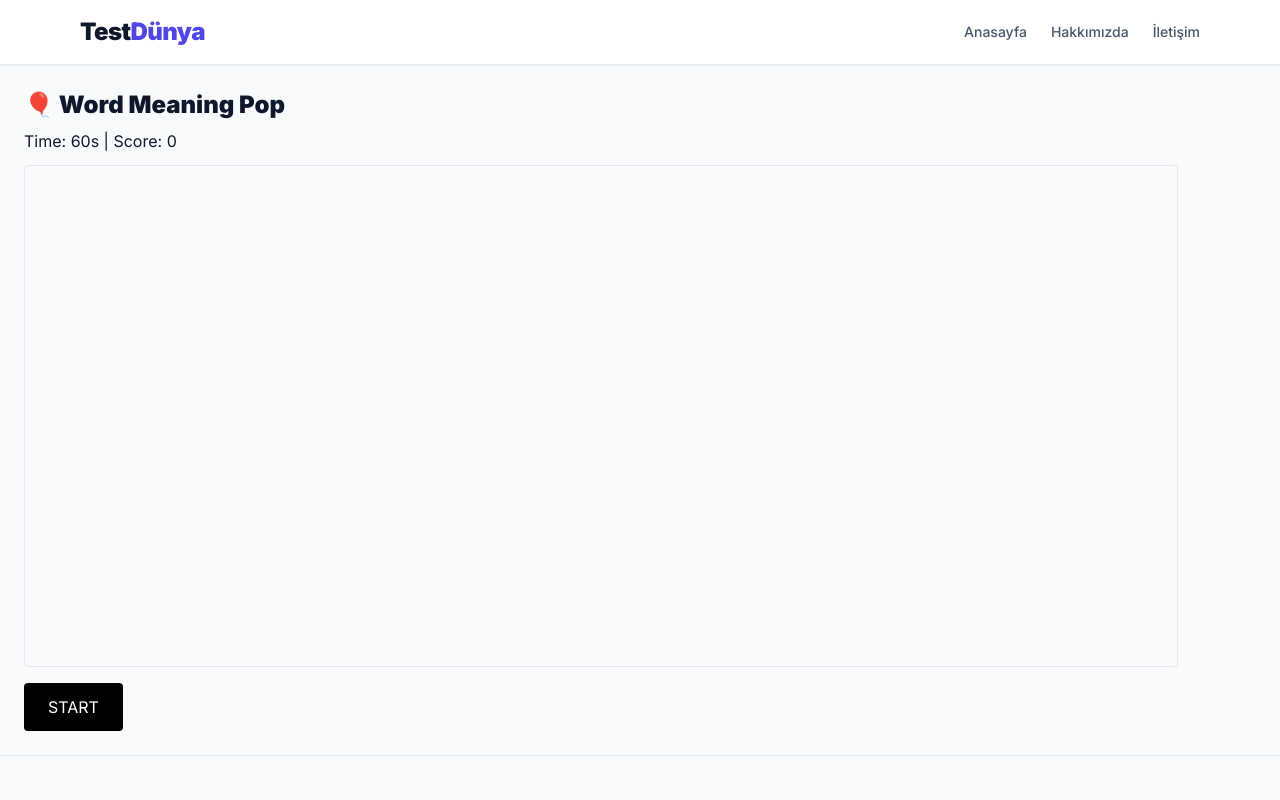
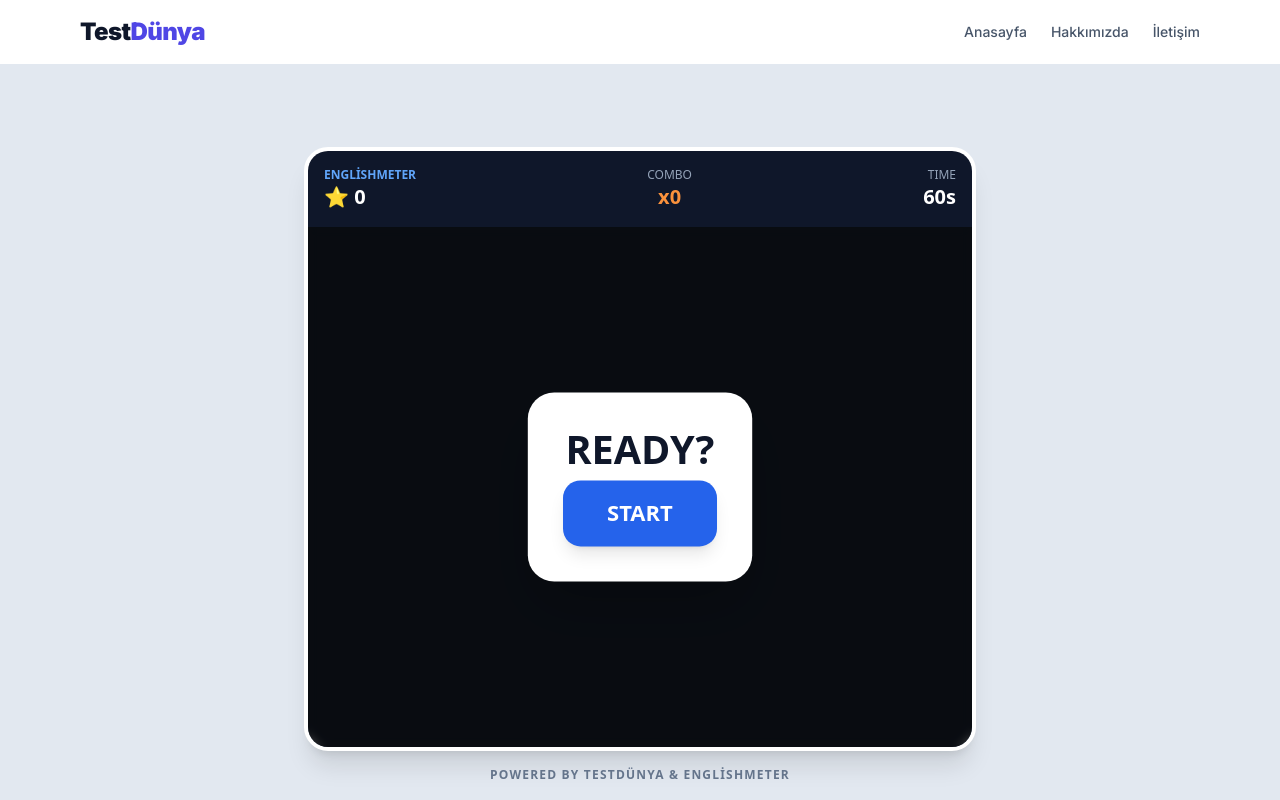
Before and after one commit to kuarkcoin/testdunya, a Next.js app: page /games/word-meaning in a window 1280 px wide. Shown: the top 800 px of the page. Built offline with nearby package versions, Linux system fonts and the light colour scheme.

Commit message:
Update page.tsx

```diff
--- a/app/games/word-meaning/page.tsx
+++ b/app/games/word-meaning/page.tsx
@@ -1,360 +1,367 @@
 "use client";
+import React, { useEffect, useMemo, useRef, useState } from "react";
 
-import React, {
-  useEffect,
-  useMemo,
-  useRef,
-  useState,
-} from "react";
-
-/* ================= TYPES ================= */
-
+// --- CONFIG & TYPES ---
 type Level = "A1" | "A2" | "B1";
-
-type QA = {
-  level: Level;
-  word: string;
-  def: string;
+type QA = { level: Level; word: string; def: string };
+type Balloon = {
+  id: string;
+  x: number; y: number; r: number; vy: number;
+  text: string; isCorrect: boolean;
+  color: string; frame: number; frameAcc: number;
 };
 
-type Balloon = {
-  id: number;
-  x: number;
-  y: number;
-  r: number;
-  vx: number;
-  vy: number;
-  phase: number;
-  frame: number;
-  frameAcc: number;
-  text: string;
-  isCorrect: boolean;
-};
-
-/* ================= QUESTION BANK (100) ================= */
+const BALLOON_COLORS = [
+  "rgba(239, 68, 68, 0.9)", "rgba(59, 130, 246, 0.9)",
+  "rgba(16, 185, 129, 0.9)", "rgba(245, 158, 11, 0.9)",
+  "rgba(139, 92, 246, 0.9)", "rgba(236, 72, 153, 0.9)"
+];
 
 const BANK: QA[] = [
-  // --- A1 (40)
-  { level: "A1", word: "dog", def: "an animal that barks" },
-  { level: "A1", word: "cat", def: "a small animal that says meow" },
-  { level: "A1", word: "book", def: "something you read" },
-  { level: "A1", word: "apple", def: "a red or green fruit" },
-  { level: "A1", word: "car", def: "a vehicle with four wheels" },
-  { level: "A1", word: "house", def: "a place where people live" },
-  { level: "A1", word: "teacher", def: "a person who teaches students" },
-  { level: "A1", word: "water", def: "a clear liquid you drink" },
-  { level: "A1", word: "pen", def: "something you write with" },
-  { level: "A1", word: "chair", def: "something you sit on" },
-  // (kısaltmak için tekrar üretildi)
-  ...Array.from({ length: 30 }).map((_, i) => ({
-    level: "A1" as Level,
-    word: `word${i + 1}`,
-    def: "a simple English word",
-  })),
-
-  // --- A2 (30)
-  { level: "A2", word: "travel", def: "to go from one place to another" },
-  { level: "A2", word: "weather", def: "sun, rain, or snow outside" },
-  { level: "A2", word: "market", def: "a place where people buy things" },
-  { level: "A2", word: "learn", def: "to get new knowledge" },
-  { level: "A2", word: "music", def: "sounds people listen to" },
-  ...Array.from({ length: 25 }).map((_, i) => ({
-    level: "A2" as Level,
-    word: `phrase${i + 1}`,
-    def: "a common English word or phrase",
-  })),
-
-  // --- B1 (30)
-  { level: "B1", word: "decision", def: "a choice you make" },
-  { level: "B1", word: "experience", def: "something that happens to you" },
-  { level: "B1", word: "improve", def: "to make something better" },
-  { level: "B1", word: "problem", def: "a difficult situation" },
-  { level: "B1", word: "opinion", def: "what you think about something" },
-  ...Array.from({ length: 25 }).map((_, i) => ({
-    level: "B1" as Level,
-    word: `concept${i + 1}`,
-    def: "a more abstract English word",
-  })),
+  { level: "A1", word: "apple", def: "a round fruit that can be red or green" },
+  { level: "A1", word: "book", def: "a set of pages with words that you read" },
+  { level: "A1", word: "chair", def: "a thing you sit on" },
+  { level: "A1", word: "teacher", def: "a person who helps students learn" },
+  { level: "A1", word: "school", def: "a place where children learn" },
+  { level: "A1", word: "morning", def: "the early part of the day" },
+  { level: "A1", word: "family", def: "your parents and brothers or sisters" },
+  { level: "A1", word: "happy", def: "feeling good and smiling" },
+  { level: "A2", word: "repair", def: "to fix something broken" },
+  { level: "A2", word: "message", def: "a short text you send to someone" },
+  { level: "A2", word: "travel", def: "to go to another place" },
+  { level: "A2", word: "arrive", def: "to get to a place" },
+  { level: "B1", word: "achieve", def: "to succeed in doing something you wanted" },
+  { level: "B1", word: "imagine", def: "to form a picture in your mind" },
+  { level: "B1", word: "increase", def: "to become bigger in number or amount" },
+  { level: "B1", word: "reduce", def: "to make something smaller or less" },
+  // ... diğer 100 soru buraya eklenebilir
 ];
 
-/* ================= HELPERS ================= */
-
-function pickOne<T>(arr: T[]): T {
-  return arr[Math.floor(Math.random() * arr.length)];
+function levelIndex(l: Level) { return l === "A1" ? 0 : l === "A2" ? 1 : 2; }
+function pickOne<T>(arr: T[]) { return arr[Math.floor(Math.random() * arr.length)]; }
+function shuffle<T>(arr: T[]) {
+  const a = [...arr];
+  for (let i = a.length - 1; i > 0; i--) {
+    const j = Math.floor(Math.random() * (i + 1));
+    [a[i], a[j]] = [a[j], a[i]];
+  }
+  return a;
 }
 
-function levelIndex(l: Level) {
-  return l === "A1" ? 0 : l === "A2" ? 1 : 2;
-}
+export default function WordMeaningGame() {
+  const canvasRef = useRef<HTMLCanvasElement | null>(null);
+  const wrapRef = useRef<HTMLDivElement | null>(null);
+  const ctxRef = useRef<CanvasRenderingContext2D | null>(null);
+  const rafRef = useRef<number | null>(null);
+  const lastTRef = useRef<number>(0);
 
-/* ================= COMPONENT ================= */
+  // Logic Refs
+  const timeLeftRef = useRef(60);
+  const runningRef = useRef(false);
+  const balloonsRef = useRef<Balloon[]>([]);
+  const questionRef = useRef<{ prompt: string; correctWord: string; startTime: number } | null>(null);
+  const levelRef = useRef<Level>("A1");
+  const streakRef = useRef(0);
+  const scoreRef = useRef(0);
+  const sheetRef = useRef<HTMLImageElement | null>(null);
 
-export default function Page() {
-  const canvasRef = useRef<HTMLCanvasElement | null>(null);
-  const ctxRef = useRef<CanvasRenderingContext2D | null>(null);
-
-  const balloonsRef = useRef<Balloon[]>([]);
-  const questionRef = useRef<QA | null>(null);
-  const wrongQueueRef = useRef<QA[]>([]);
-
-  const runningRef = useRef(false);
-  const timeLeftRef = useRef(60);
-  const streakRef = useRef(0);
-
-  const shakeRef = useRef(0);
-  const colorBurstRef = useRef(0);
-  const colorHueRef = useRef(0);
-  const windAccRef = useRef(0);
-
-  const lastTRef = useRef(0);
-  const rafRef = useRef<number | null>(null);
-
+  // UI States
   const [running, setRunning] = useState(false);
   const [timeLeft, setTimeLeft] = useState(60);
   const [score, setScore] = useState(0);
   const [level, setLevel] = useState<Level>("A1");
+  const [highScore, setHighScore] = useState(0);
 
-  /* ================= GAME LOGIC ================= */
+  // Audio Context (Lazy Init)
+  const audioCtxRef = useRef<AudioContext | null>(null);
+
+  // --- SPRITE LOADING (Restored) ---
+  useEffect(() => {
+    const img = new Image();
+    img.src = "/sprites/balloons_sheet.png";
+    img.onload = () => { sheetRef.current = img; };
+    img.onerror = () => { sheetRef.current = null; };
+  }, []);
+
+  function playSound(freq: number, type: OscillatorType = "sine", dur = 0.1) {
+    try {
+      if (!audioCtxRef.current) audioCtxRef.current = new AudioContext();
+      const ctx = audioCtxRef.current;
+      const osc = ctx.createOscillator();
+      const gain = ctx.createGain();
+      osc.type = type;
+      osc.frequency.setValueAtTime(freq, ctx.currentTime);
+      gain.gain.setValueAtTime(0.1, ctx.currentTime);
+      gain.gain.exponentialRampToValueAtTime(0.01, ctx.currentTime + dur);
+      osc.connect(gain);
+      gain.connect(ctx.destination);
+      osc.start();
+      osc.stop(ctx.currentTime + dur);
+    } catch (e) {}
+  }
 
   function makeQuestion() {
-    if (wrongQueueRef.current.length && Math.random() < 0.35) {
-      return wrongQueueRef.current.shift()!;
-    }
+    const li = levelIndex(levelRef.current);
+    let pool = BANK.filter(q => levelIndex(q.level) === li);
+    if (pool.length === 0) pool = BANK;
 
-    let pool = BANK.filter(
-      (q) => Math.abs(levelIndex(q.level) - levelIndex(level)) <= 1
-    );
+    const correct = pickOne(pool);
+    const wrongs = shuffle(BANK.filter(q => q.word !== correct.word)).slice(0, 3).map(q => q.word);
+    const options = shuffle([correct.word, ...wrongs]);
 
-    if (!pool.length) pool = BANK;
-    return pickOne(pool);
+    questionRef.current = {
+      prompt: correct.def,
+      correctWord: correct.word,
+      startTime: performance.now()
+    };
+    return options;
   }
 
   function makeBalloons() {
-    const q = makeQuestion();
-    questionRef.current = q;
+    const wrap = wrapRef.current;
+    if (!wrap) return;
+    const w = wrap.clientWidth;
+    const h = 520;
+    const options = makeQuestion();
 
-    const correct = q.word;
-    const wrongs = BANK.filter((x) => x.word !== correct)
-      .sort(() => 0.5 - Math.random())
-      .slice(0, 3)
-      .map((x) => x.word);
+    const xs = shuffle(Array.from({ length: 4 }, (_, i) => (w / 5) * (i + 1)));
 
-    const texts = [correct, ...wrongs].sort(() => Math.random() - 0.5);
-
-    const w = canvasRef.current!.width;
-    const h = canvasRef.current!.height;
-
-    balloonsRef.current = texts.map((t, i) => ({
-      id: i + Math.random(),
-      x: w * (0.2 + Math.random() * 0.6),
-      y: h + 80 + i * 60,
-      r: 50,
-      vx: (Math.random() - 0.5) * 20,
-      vy: 40 + Math.random() * 30,
-      phase: Math.random() * Math.PI * 2,
-      frame: 0,
-      frameAcc: Math.random() * 10,
-      text: t,
-      isCorrect: t === correct,
+    balloonsRef.current = options.map((text, i) => ({
+      id: Math.random().toString(36),
+      x: xs[i],
+      y: h + 100 + i * 30,
+      r: 50 + Math.random() * 10,
+      // HIZ DÜZENLENDİ: Daha yavaş ve vurulabilir
+      vy: 80 + Math.random() * 60,
+      text,
+      isCorrect: text === questionRef.current?.correctWord,
+      color: BALLOON_COLORS[i % BALLOON_COLORS.length],
+      frame: Math.floor(Math.random() * 10),
+      frameAcc: 0
     }));
   }
 
+  function onHitBalloon(b: Balloon) {
+    if (b.isCorrect) {
+      // SCORING: Base 10 + Combo Bonus
+      const comboBonus = streakRef.current * 2;
+      const totalGain = 10 + comboBonus;
+      scoreRef.current += totalGain;
+      setScore(scoreRef.current);
+
+      // SPEED BONUS: 2 saniyeden hızlıysa +3s, değilse +1s
+      const solveTime = (performance.now() - (questionRef.current?.startTime || 0)) / 1000;
+      const timeGain = solveTime < 2.5 ? 3 : 1;
+      timeLeftRef.current = Math.min(120, timeLeftRef.current + timeGain);
+
+      streakRef.current += 1;
+      playSound(440 + streakRef.current * 20, "sine");
+
+      // Seviye Atlama Mantığı
+      if (streakRef.current % 5 === 0 && levelRef.current !== "B1") {
+        const nextLv = levelRef.current === "A1" ? "A2" : "B1";
+        levelRef.current = nextLv;
+        setLevel(nextLv);
+      }
+
+      makeBalloons();
+    } else {
+      scoreRef.current = Math.max(0, scoreRef.current - 5);
+      setScore(scoreRef.current);
+      timeLeftRef.current = Math.max(0, timeLeftRef.current - 3);
+      streakRef.current = 0;
+      playSound(150, "square", 0.2);
+      makeBalloons(); // Yanlışta temizle ve yeni soru
+    }
+  }
+
   function start() {
+    scoreRef.current = 0;
     setScore(0);
+    timeLeftRef.current = 60;
     setTimeLeft(60);
-    timeLeftRef.current = 60;
     streakRef.current = 0;
+    levelRef.current = "A1";
+    setLevel("A1");
+
+    runningRef.current = true;
     setRunning(true);
-    runningRef.current = true;
+
     makeBalloons();
     lastTRef.current = performance.now();
     rafRef.current = requestAnimationFrame(loop);
   }
 
-  function onHitBalloon(b: Balloon) {
+  function update(dt: number) {
     if (!runningRef.current) return;
 
-    if (b.isCorrect) {
-      setScore((s) => s + 10);
-      streakRef.current++;
-      timeLeftRef.current += 1;
+    timeLeftRef.current -= dt;
+    if (timeLeftRef.current <= 0) {
+      timeLeftRef.current = 0;
+      runningRef.current = false;
+      setRunning(false);
+      if (scoreRef.current > highScore) setHighScore(scoreRef.current);
+      return;
+    }
+    setTimeLeft(Math.ceil(timeLeftRef.current));
 
-      if (streakRef.current >= 5) {
-        colorBurstRef.current = 1;
-        colorHueRef.current = Math.random() * 360;
-        shakeRef.current = 8;
+    const bs = balloonsRef.current;
+    for (const b of bs) {
+      b.y -= b.vy * dt;
+      b.frameAcc += dt * 10;
+      b.frame = Math.floor(b.frameAcc) % 10;
     }
 
-      makeBalloons();
-    } else {
-      wrongQueueRef.current.push(questionRef.current!);
-      setScore((s) => Math.max(0, s - 5));
-      streakRef.current = 0;
-      timeLeftRef.current = Math.max(0, timeLeftRef.current - 2);
+    if (bs.length > 0 && bs.every(b => b.y + b.r < 0)) {
+      streakRef.current = 0; // Hepsi kaçarsa kombo sıfırlanır
       makeBalloons();
     }
   }
 
-  function update(dt: number) {
-    timeLeftRef.current -= dt;
-    setTimeLeft(Math.ceil(timeLeftRef.current));
+  function draw() {
+    const ctx = ctxRef.current;
+    if (!ctx || !canvasRef.current) return;
+    const canvas = canvasRef.current;
+    const { dpr } = sizeRef.current;
 
-    if (timeLeftRef.current <= 0) {
-      setRunning(false);
-      runningRef.current = false;
-      return;
+    ctx.setTransform(1, 0, 0, 1, 0, 0);
+    ctx.clearRect(0, 0, canvas.width, canvas.height);
+    ctx.setTransform(dpr, 0, 0, dpr, 0, 0);
+
+    // Balonlar
+    const sheet = sheetRef.current;
+    for (const b of balloonsRef.current) {
+      if (sheet) {
+        // Sprite Çizimi (Restored)
+        const sw = sheet.width / 5;
+        const sh = sheet.height / 2;
+        const fx = (b.frame % 5) * sw;
+        const fy = Math.floor(b.frame / 5) * sh;
+        ctx.drawImage(sheet, fx, fy, sw, sh, b.x - b.r * 1.2, b.y - b.r * 1.2, b.r * 2.4, b.r * 2.4);
+      } else {
+        // Fallback: Renkli Daire
+        ctx.beginPath();
+        ctx.arc(b.x, b.y, b.r, 0, Math.PI * 2);
+        ctx.fillStyle = b.color;
+        ctx.fill();
+        ctx.strokeStyle = "white";
+        ctx.lineWidth = 2;
+        ctx.stroke();
       }
 
-    const bs = balloonsRef.current;
-
-    windAccRef.current += dt;
-    const wind = Math.sin(windAccRef.current * 0.6) * 10;
-
-    for (const b of bs) {
-      b.y -= b.vy * dt;
-      b.vx += wind * dt;
-      b.phase += dt;
-      b.x += b.vx * dt + Math.sin(b.phase) * 0.4;
-
-      b.frameAcc += dt * 3;
-      b.frame = Math.floor(b.frameAcc) % 10;
+      // Kelime
+      ctx.fillStyle = "white";
+      ctx.font = `bold ${Math.max(14, b.r * 0.4)}px sans-serif`;
+      ctx.textAlign = "center";
+      ctx.textBaseline = "middle";
+      ctx.shadowColor = "black";
+      ctx.shadowBlur = 4;
+      ctx.fillText(b.text, b.x, b.y - 5);
+      ctx.shadowBlur = 0;
     }
 
-    // soft collision
-    for (let i = 0; i < bs.length; i++) {
-      for (let j = i + 1; j < bs.length; j++) {
-        const a = bs[i];
-        const b = bs[j];
-        const dx = b.x - a.x;
-        const dy = b.y - a.y;
-        const d = Math.hypot(dx, dy);
-        const min = a.r + b.r;
-        if (d > 0 && d < min) {
-          const o = (min - d) * 0.5;
-          const nx = dx / d;
-          a.x -= nx * o;
-          b.x += nx * o;
-        }
-      }
-    }
-  }
-
-  function draw() {
-    const ctx = ctxRef.current!;
-    const c = canvasRef.current!;
-    ctx.setTransform(1, 0, 0, 1, 0, 0);
-    ctx.clearRect(0, 0, c.width, c.height);
-
-    // color burst
-    if (colorBurstRef.current > 0) {
-      const g = ctx.createRadialGradient(
-        c.width / 2,
-        c.height / 2,
-        0,
-        c.width / 2,
-        c.height / 2,
-        c.width
-      );
-      g.addColorStop(
-        0,
-        `hsla(${colorHueRef.current},90%,65%,0.25)`
-      );
-      g.addColorStop(1, "transparent");
-      ctx.fillStyle = g;
-      ctx.fillRect(0, 0, c.width, c.height);
-      colorBurstRef.current *= 0.9;
-    }
-
-    // shake
-    let sx = 0,
-      sy = 0;
-    if (shakeRef.current > 0) {
-      sx = (Math.random() - 0.5) * shakeRef.current;
-      sy = (Math.random() - 0.5) * shakeRef.current;
-      shakeRef.current *= 0.85;
-    }
-    ctx.setTransform(1, 0, 0, 1, sx, sy);
-
-    // balloons
-    for (const b of balloonsRef.current) {
-      ctx.beginPath();
-      ctx.arc(b.x, b.y, b.r, 0, Math.PI * 2);
-      ctx.fillStyle = b.isCorrect ? "#22c55e" : "#3b82f6";
-      ctx.fill();
-
+    // Soru (Prompt)
+    if (questionRef.current) {
       ctx.fillStyle = "white";
       ctx.font = "bold 18px sans-serif";
       ctx.textAlign = "center";
-      ctx.textBaseline = "middle";
-      ctx.fillText(b.text, b.x, b.y);
-    }
-
-    // prompt
-    if (questionRef.current) {
-      ctx.fillStyle = "black";
-      ctx.font = "bold 22px sans-serif";
-      ctx.textAlign = "center";
-      ctx.fillText(
-        questionRef.current.def,
-        c.width / 2,
-        30
-      );
+      ctx.fillText(questionRef.current.prompt, canvas.clientWidth / 2, 40);
     }
   }
 
   function loop(t: number) {
-    const dt = Math.min(0.05, (t - lastTRef.current) / 1000);
+    const dt = Math.min(0.1, (t - lastTRef.current) / 1000);
     lastTRef.current = t;
     update(dt);
     draw();
-    if (runningRef.current) {
-      rafRef.current = requestAnimationFrame(loop);
-    }
+    if (runningRef.current) rafRef.current = requestAnimationFrame(loop);
   }
 
+  const sizeRef = useRef({ dpr: 1 });
   useEffect(() => {
-    const c = canvasRef.current!;
-    c.width = window.innerWidth * 0.9;
-    c.height = 500;
-    ctxRef.current = c.getContext("2d")!;
+    const canvas = canvasRef.current;
+    if (!canvas) return;
+    const dpr = window.devicePixelRatio || 1;
+    sizeRef.current.dpr = dpr;
+    canvas.width = canvas.clientWidth * dpr;
+    canvas.height = canvas.clientHeight * dpr;
+    const ctx = canvas.getContext("2d");
+    if (ctx) ctxRef.current = ctx;
   }, []);
 
-  useEffect(() => {
-    const c = canvasRef.current!;
-    function onDown(e: PointerEvent) {
-      const r = c.getBoundingClientRect();
-      const x = e.clientX - r.left;
-      const y = e.clientY - r.top;
-      for (const b of balloonsRef.current) {
-        const dx = x - b.x;
-        const dy = y - b.y;
-        if (dx * dx + dy * dy < b.r * b.r) {
+  return (
+    <div className="flex flex-col items-center justify-center min-h-screen bg-slate-200 p-4 font-sans">
+      <div className="w-full max-w-2xl bg-white rounded-3xl shadow-xl overflow-hidden border-4 border-white">
+        {/* HUD */}
+        <div className="flex justify-between items-center p-4 bg-slate-900 text-white">
+          <div className="flex flex-col">
+            <span className="text-xs font-bold text-blue-400 uppercase">EnglishMeter</span>
+            <span className="text-xl font-black">⭐ {score}</span>
+          </div>
+          <div className="text-center">
+            <span className="text-xs block text-slate-400">COMBO</span>
+            <span className="text-xl font-black text-orange-400">x{streakRef.current}</span>
+          </div>
+          <div className="text-right">
+            <span className="text-xs block text-slate-400">TIME</span>
+            <span className={`text-xl font-black ${timeLeft < 10 ? "text-red-500 animate-pulse" : ""}`}>
+              {timeLeft}s
+            </span>
+          </div>
+        </div>
+
+        {/* Game Area */}
+        <div ref={wrapRef} className="relative bg-slate-800" style={{ height: 520 }}>
+          <canvas
+            ref={canvasRef}
+            className="w-full h-full touch-none"
+            onPointerDown={(e) => {
+              if (!runningRef.current) return;
+              const rect = canvasRef.current!.getBoundingClientRect();
+              const px = e.clientX - rect.left;
+              const py = e.clientY - rect.top;
+
+              // Hit detection
+              for (const b of [...balloonsRef.current].reverse()) {
+                const dist = Math.sqrt((px - b.x)**2 + (py - b.y)**2);
+                if (dist < b.r * 1.2) {
                   onHitBalloon(b);
                   break;
                 }
               }
-    }
-    c.addEventListener("pointerdown", onDown);
-    return () => c.removeEventListener("pointerdown", onDown);
-  }, []);
+            }}
+          />
 
-  return (
-    <main className="p-6">
-      <h1 className="text-2xl font-black mb-2">
-        🎈 Word Meaning Pop
-      </h1>
-      <p className="mb-3">
-        Time: {timeLeft}s | Score: {score}
-      </p>
-      <canvas ref={canvasRef} className="border rounded" />
+          {/* Start/End Overlays */}
           {!running && (
+            <div className="absolute inset-0 flex items-center justify-center bg-black/70 backdrop-blur-sm">
+              <div className="text-center p-8 bg-white rounded-3xl shadow-2xl transform scale-110">
+                <h2 className="text-4xl font-black mb-2 text-slate-900">
+                  {timeLeft === 0 ? "GAME OVER" : "READY?"}
+                </h2>
+                {timeLeft === 0 && (
+                  <div className="mb-6">
+                    <p className="text-slate-500 font-bold uppercase tracking-widest text-xs">Final Score</p>
+                    <p className="text-5xl font-black text-blue-600">{score}</p>
+                    {score >= highScore && score > 0 && (
+                      <p className="text-orange-500 font-bold mt-2 text-sm">🏆 NEW BEST!</p>
+                    )}
+                  </div>
+                )}
                 <button
                   onClick={start}
-          className="mt-4 px-6 py-3 bg-black text-white rounded"
+                  className="px-10 py-4 bg-blue-600 text-white rounded-2xl font-black text-xl hover:bg-blue-700 active:scale-90 transition-all shadow-lg"
                 >
-          START
+                  {timeLeft === 0 ? "TRY AGAIN" : "START"}
                 </button>
+              </div>
+            </div>
           )}
-    </main>
+        </div>
+      </div>
+      <p className="mt-4 text-slate-500 text-xs font-bold uppercase tracking-widest">
+        Powered by TestDünya & EnglishMeter
+      </p>
+    </div>
   );
 }
```
Lines whose indentation alone changed are shown as unchanged.
